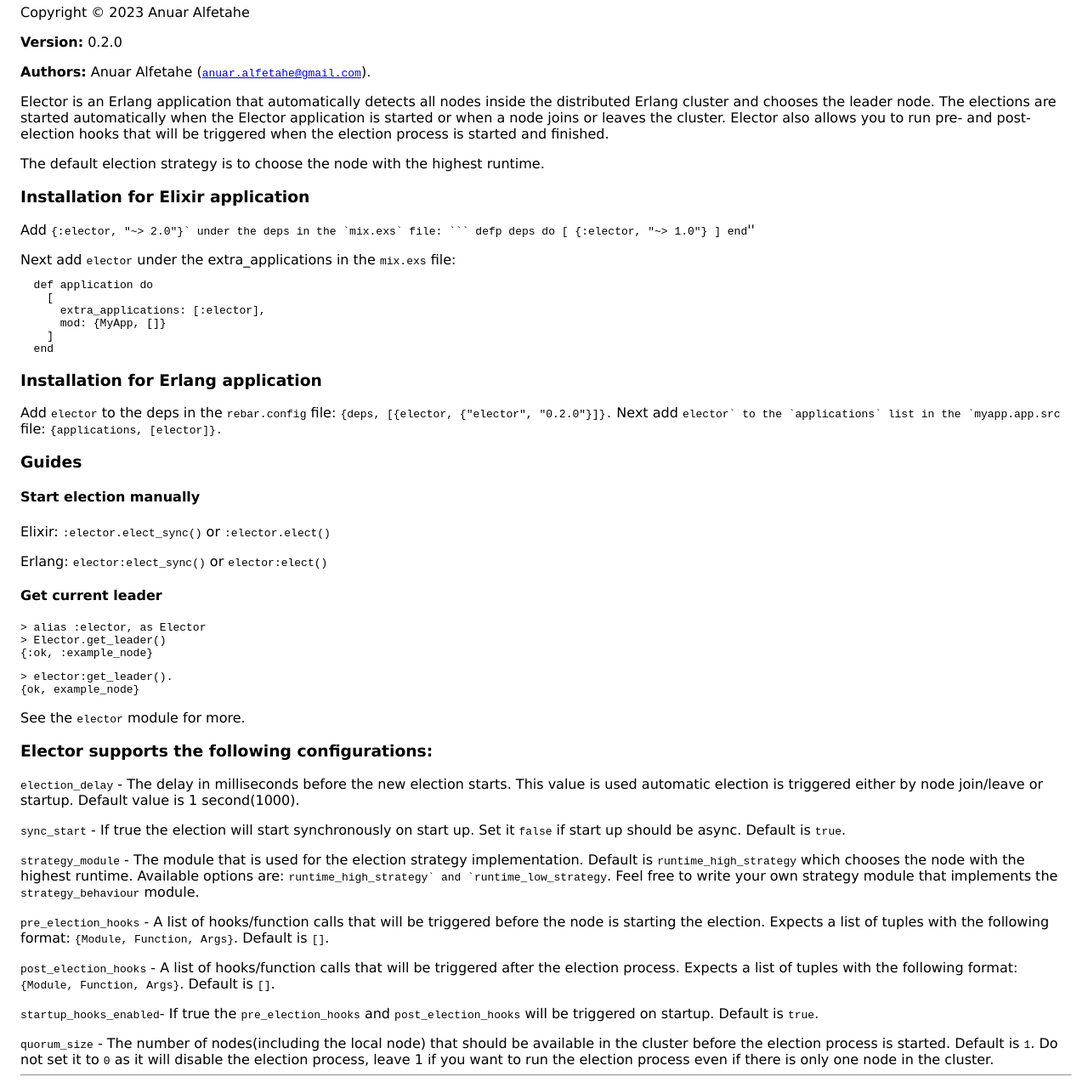
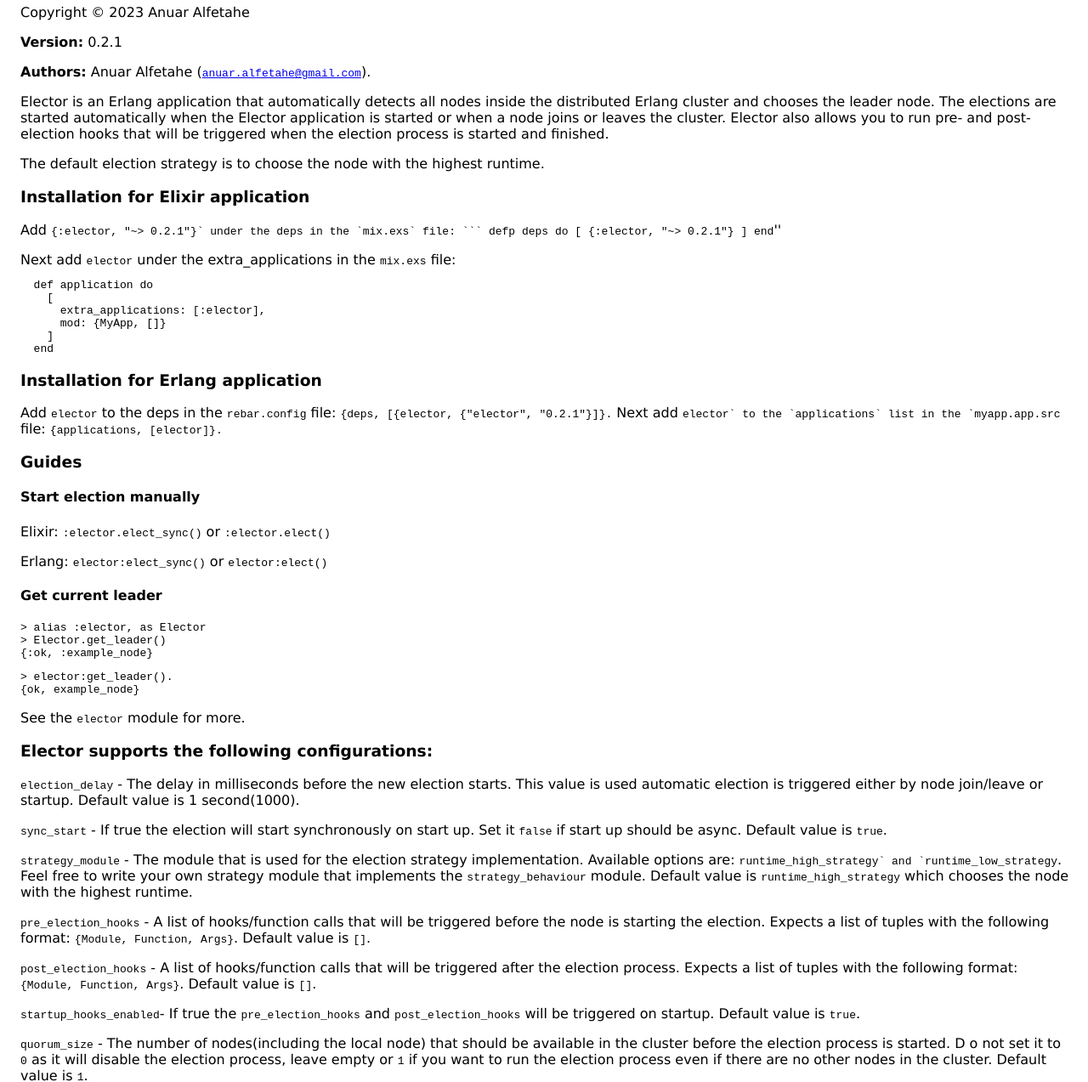
Before and after one commit to alfetahe/elector, a plain HTML site: page doc/overview-summary.html in a window 1280 px wide. Shown: the part 149-1422 px from the top of the page at 85% size. Drawn offline with Linux system fonts and the light colour scheme.

Commit message:
Post election hooks fixes and documentation update

````diff
--- a/doc/overview-summary.html
+++ b/doc/overview-summary.html
@@ -9,7 +9,7 @@
 <div class="navbar"><a name="#navbar_top"></a><table width="100%" border="0" cellspacing="0" cellpadding="2" summary="navigation bar"><tr><td><a href="overview-summary.html" target="overviewFrame">Overview</a></td><td><a href="http://www.erlang.org/"><img src="erlang.png" align="right" border="0" alt="erlang logo"></a></td></tr></table></div>
 <h1>Elector</h1>
 <p>Copyright © 2023 Anuar Alfetahe</p>
-<p><b>Version:</b> 0.2.0</p>
+<p><b>Version:</b> 0.2.1</p>
 <p><b>Authors:</b> Anuar Alfetahe (<a href="mailto:anuar.alfetahe@gmail.com"><tt>anuar.alfetahe@gmail.com</tt></a>).</p>
 <p>Elector is an Erlang application that automatically detects all nodes inside the distributed Erlang cluster and chooses the leader node.
 The elections are started automatically when the Elector application is started or when a node joins or leaves the cluster.
@@ -18,11 +18,11 @@ Elector also allows you to run pre- and post-election hooks that will be trigger
 <p>The default election strategy is to choose the node with the highest runtime.</p>
 
 <h3><a name="Installation_for_Elixir_application">Installation for Elixir application</a></h3><p>
-Add <code>{:elector, "~&gt; 2.0"}` under the deps in the `mix.exs` file:
+Add <code>{:elector, "~&gt; 0.2.1"}` under the deps in the `mix.exs` file:
 ```
     defp deps do
         [
-            {:elector, "~&gt; 1.0"}
+            {:elector, "~&gt; 0.2.1"}
         ]
     end</code>''</p>
 
@@ -35,7 +35,7 @@ Next add <code>elector</code> under the extra_applications in the <code>mix.exs<
   end</pre>
 
 <h3><a name="Installation_for_Erlang_application">Installation for Erlang application</a></h3><p>
-Add <code>elector</code> to the deps in the <code>rebar.config</code> file: <code>{deps, [{elector, {"elector", "0.2.0"}]}.</code>
+Add <code>elector</code> to the deps in the <code>rebar.config</code> file: <code>{deps, [{elector, {"elector", "0.2.1"}]}.</code>
 Next add <code>elector` to the `applications` list in the `myapp.app.src</code> file: <code>{applications, [elector]}.</code></p>
 
 <h3><a name="Guides">Guides</a></h3>
@@ -60,17 +60,20 @@ Elixir: <code>:elector.elect_sync()</code> or <code>:elector.elect()</code></p>
 
 <p><code>election_delay</code> - The delay in milliseconds before the new election starts. This value is used automatic election is triggered either by node join/leave or startup. Default value is 1 second(1000).</p>
 
-<p><code>sync_start</code> - If true the election will start synchronously on start up. Set it <code>false</code> if start up should be async. Default is <code>true</code>.</p>
+<p><code>sync_start</code> - If true the election will start synchronously on start up. Set it <code>false</code> if start up should be async. Default value is <code>true</code>.</p>
 
-<p><code>strategy_module</code> - The module that is used for the election strategy implementation. Default is <code>runtime_high_strategy</code> which chooses the node with the highest runtime. Available options are: <code>runtime_high_strategy` and `runtime_low_strategy</code>. Feel free to write your own strategy module that implements the <code>strategy_behaviour</code> module.</p>
+<p><code>strategy_module</code> - The module that is used for the election strategy implementation. Available options are: <code>runtime_high_strategy` and `runtime_low_strategy</code>. Feel free to write your own strategy module that implements the <code>strategy_behaviour</code> module.
+Default value is <code>runtime_high_strategy</code> which chooses the node with the highest runtime. </p>
 
-<p><code>pre_election_hooks</code> - A list of hooks/function calls that will be triggered before the node is starting the election. Expects a list of tuples with the following format: <code>{Module, Function, Args}</code>. Default is <code>[]</code>.</p>
+<p><code>pre_election_hooks</code> - A list of hooks/function calls that will be triggered before the node is starting the election. Expects a list of tuples with the following format: <code>{Module, Function, Args}</code>. Default value is <code>[]</code>.</p>
 
-<p><code>post_election_hooks</code> - A list of hooks/function calls that will be triggered after the election process. Expects a list of tuples with the following format: <code>{Module, Function, Args}</code>. Default is <code>[]</code>.</p>
+<p><code>post_election_hooks</code> - A list of hooks/function calls that will be triggered after the election process. Expects a list of tuples with the following format: <code>{Module, Function, Args}</code>. Default value is <code>[]</code>.</p>
 
-<p><code>startup_hooks_enabled</code>- If true the <code>pre_election_hooks</code> and <code>post_election_hooks</code> will be triggered on startup. Default is <code>true</code>.</p>
+<p><code>startup_hooks_enabled</code>- If true the <code>pre_election_hooks</code> and <code>post_election_hooks</code> will be triggered on startup. Default value is <code>true</code>.</p>
 
-<code>quorum_size</code> - The number of nodes(including the local node) that should be available in the cluster before the election process is started. Default is <code>1</code>. Do not set it to <code>0</code> as it will disable the election process, leave 1 if you want to run the election process even if there is only one node in the cluster.
+<code>quorum_size</code> - The number of nodes(including the local node) that should be available in the cluster before the election process is started. D
+o not set it to <code>0</code> as it will disable the election process, leave empty or <code>1</code> if you want to run the election process even if there are no other nodes in the cluster.
+Default value is <code>1</code>.
 <hr>
 <div class="navbar"><a name="#navbar_bottom"></a><table width="100%" border="0" cellspacing="0" cellpadding="2" summary="navigation bar"><tr><td><a href="overview-summary.html" target="overviewFrame">Overview</a></td><td><a href="http://www.erlang.org/"><img src="erlang.png" align="right" border="0" alt="erlang logo"></a></td></tr></table></div>
 <p><i>Generated by EDoc</i></p>
````
Also changed, not shown: 5 other files.
